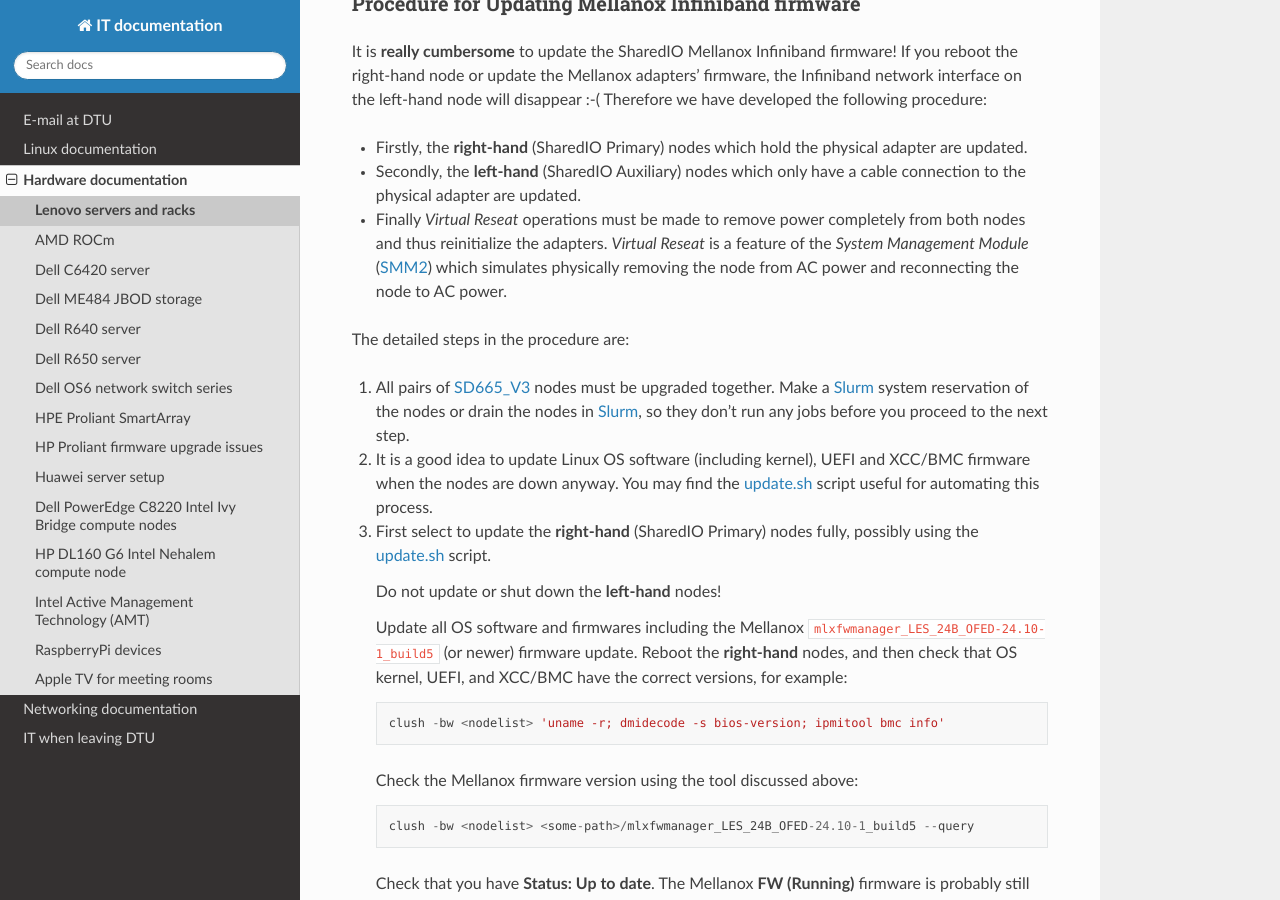
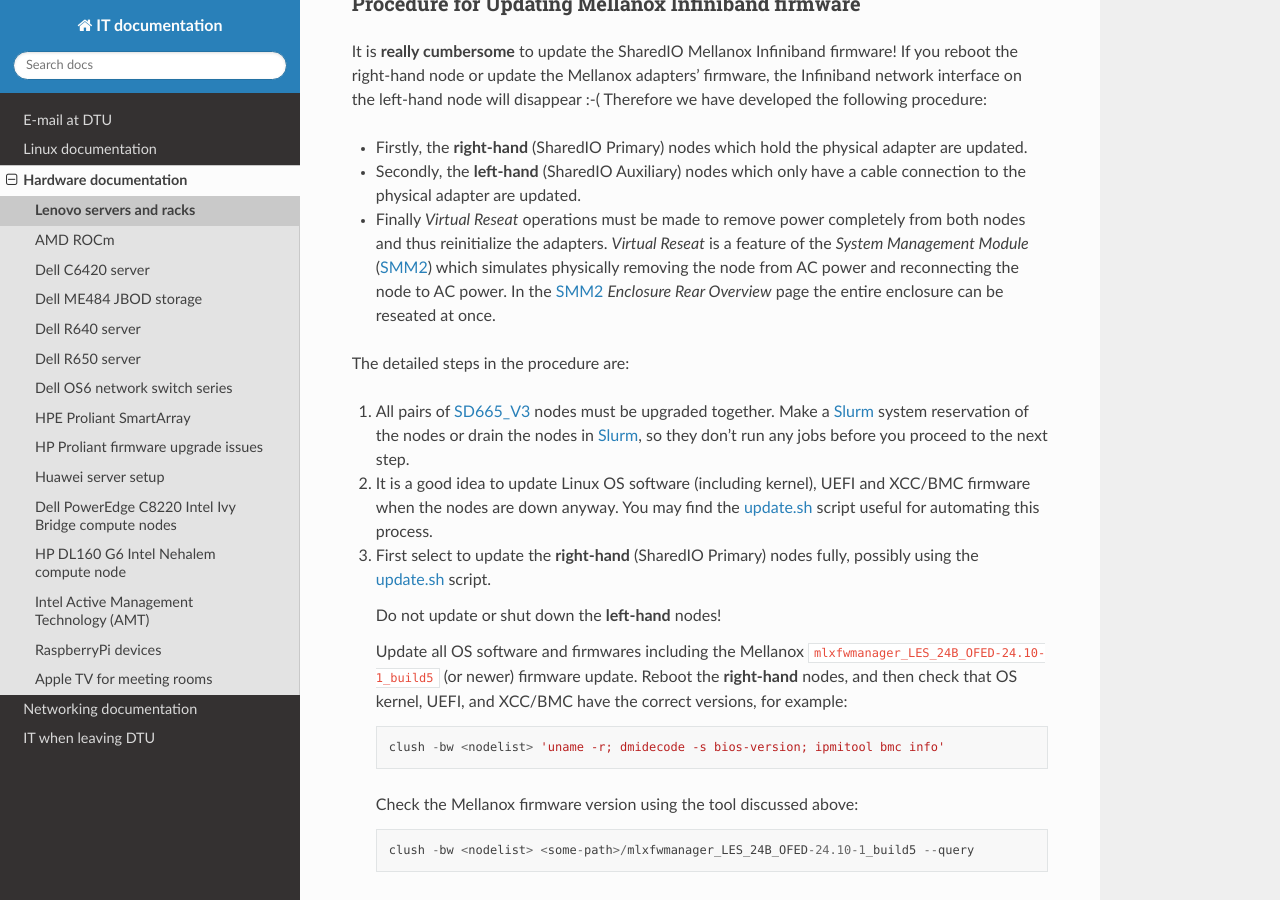
Before and after one commit to OleHolmNielsen/ITwiki, a Sphinx documentation site: the page built from docs/Lenovo_SD665_V3.rst, in a window 1280 px wide and 900 px high, scrolled down 2310 px. Built offline with Sphinx 7.4.7 and the Read the Docs theme 3.1.0, drawn with Linux system fonts in a browser that asks for light colours.

Commit message:
Minor edit

```diff
--- a/docs/Lenovo_SD665_V3.rst
+++ b/docs/Lenovo_SD665_V3.rst
@@ -102,6 +102,7 @@ Therefore we have developed the following procedure:
 * Secondly, the **left-hand** (SharedIO Auxiliary) nodes which only have a cable connection to the physical adapter are updated.
 * Finally *Virtual Reseat* operations must be made to remove power completely from both nodes and thus reinitialize the adapters.
   *Virtual Reseat* is a feature of the *System Management Module* (SMM2_) which simulates physically removing the node from AC power and reconnecting the node to AC power.
+  In the SMM2_ *Enclosure Rear Overview* page the entire enclosure can be reseated at once.
 
 The detailed steps in the procedure are:
 
```
